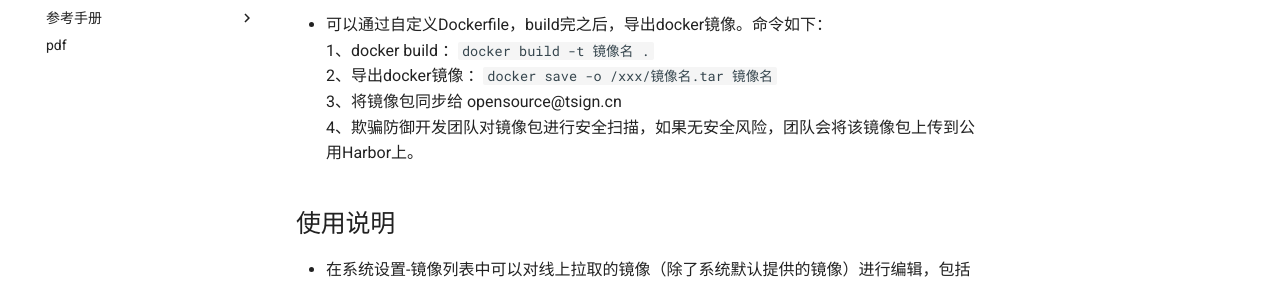
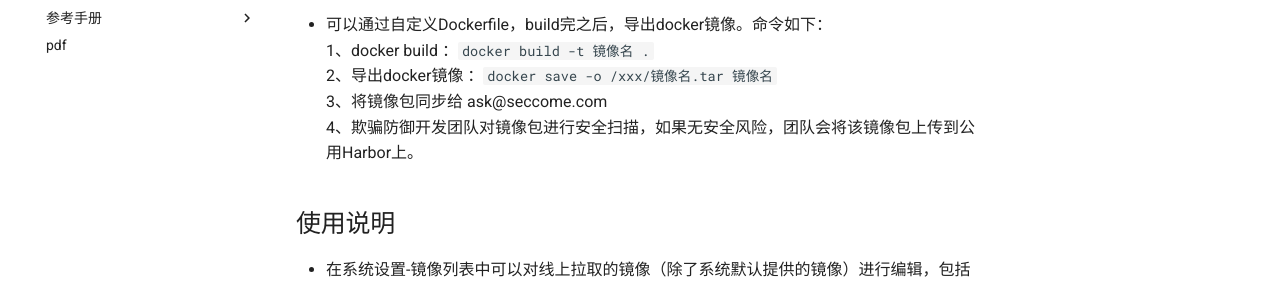
Before and after one commit to seccome/Ehoney, an MkDocs documentation site: the page built from doc/CustomizedGuide/Docker.md, in a window 1280 px wide. Shown: the part 335-619 px from the top of the page. Built offline with MkDocs 1.6.1 and Material for MkDocs 9.7.7, drawn with Linux system fonts in a browser that asks for light colours.

Commit message:
Update Docker.md

```diff
--- a/doc/CustomizedGuide/Docker.md
+++ b/doc/CustomizedGuide/Docker.md
@@ -5,7 +5,7 @@ docker镜像是用于k3s创建蜜罐时，需要的容器镜像。
 * 可以通过自定义Dockerfile，build完之后，导出docker镜像。命令如下：<br>
 1、docker build ：`docker build -t 镜像名 .`<br>
 2、导出docker镜像 ：`docker save -o /xxx/镜像名.tar 镜像名`<br>
-3、将镜像包同步给 opensource@tsign.cn <br>
+3、将镜像包同步给 ask@seccome.com <br>
 4、欺骗防御开发团队对镜像包进行安全扫描，如果无安全风险，团队会将该镜像包上传到公用Harbor上。
 
 ## 使用说明
```
